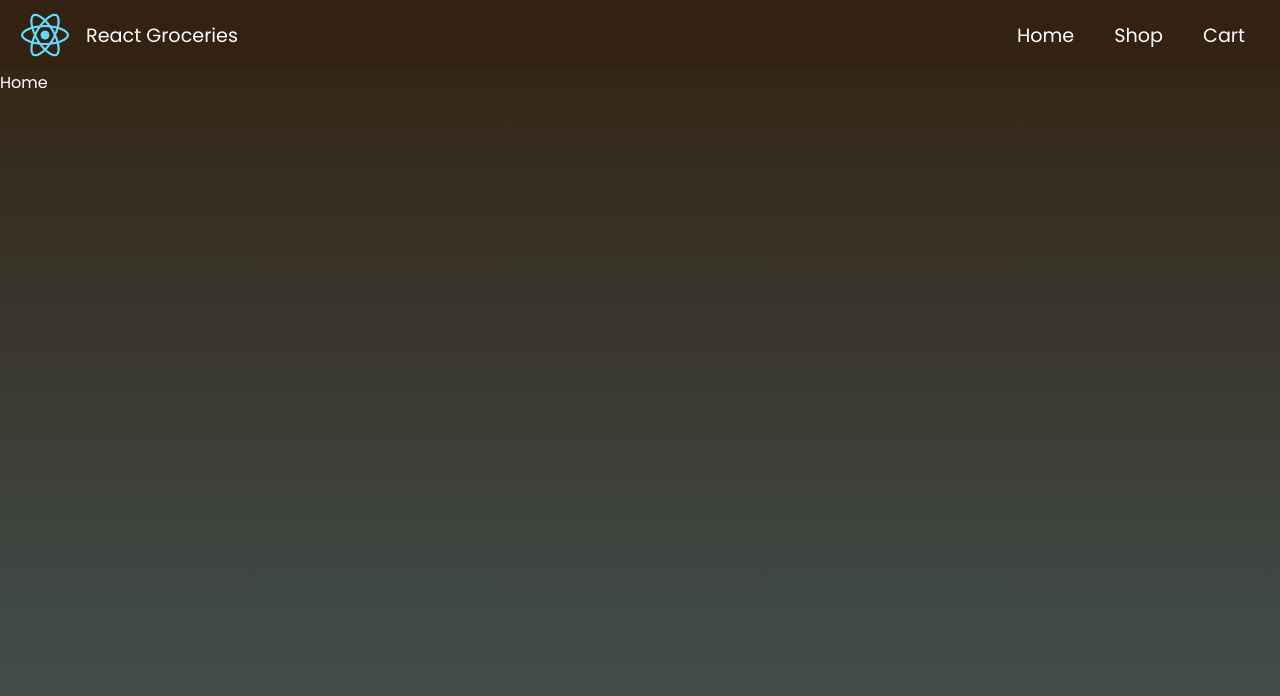
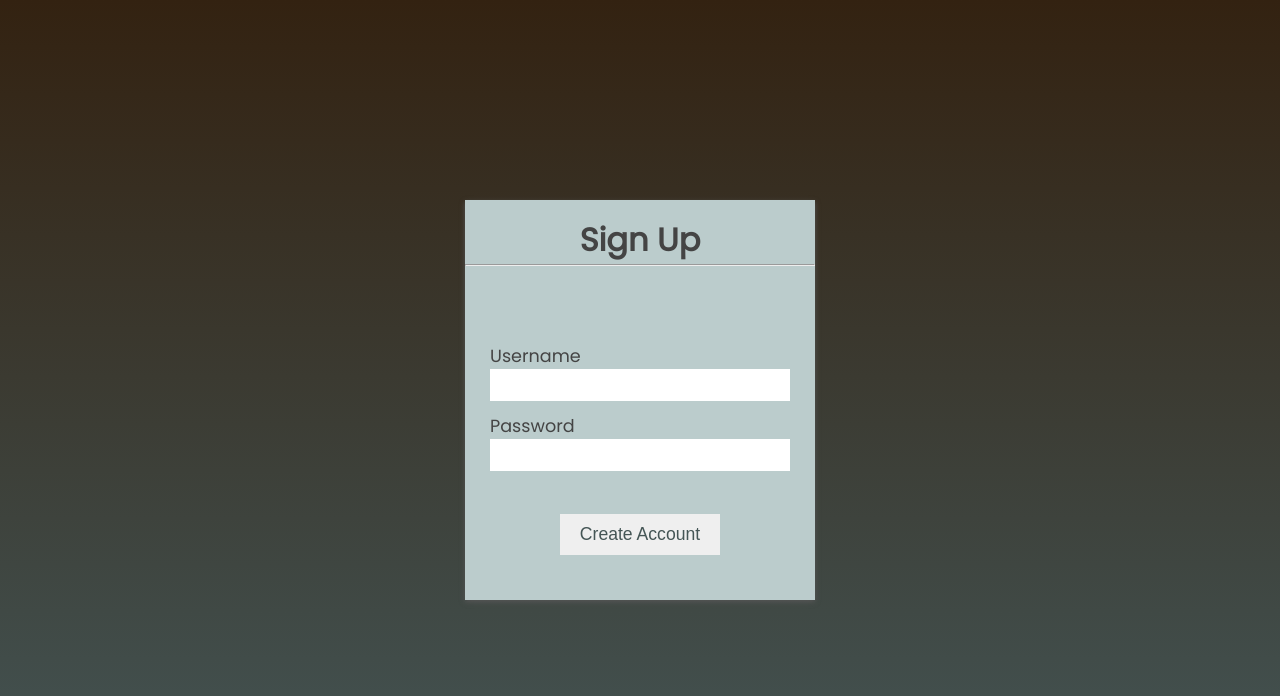
Before and after one commit to lesterfernandez/ecommerce-react, a React (Create React App) app: page / in a window 1280 px wide. Shown: the top 696 px of the page. Built offline with nearby package versions, Linux system fonts and the light colour scheme.

Commit message:
added signup page

```diff
--- a/src/App.js
+++ b/src/App.js
@@ -1,14 +1,22 @@
+import { useState } from "react";
+import { BrowserRouter as Router } from "react-router-dom";
+import Content from "./components/Content";
 import Nav from "./components/Nav";
-import Content from "./components/Content";
-import { BrowserRouter as Router } from "react-router-dom";
+import Signup from "./components/Signup";
 
 function App() {
+  const [username, setUsername] = useState(localStorage.getItem("username"));
+
   return (
     <div className="App">
-      <Router>
-        <Nav />
-        <Content />
-      </Router>
+      {username === null ? (
+        <Signup setUsername={setUsername} />
+      ) : (
+        <Router>
+          <Nav />
+          <Content username={username} />
+        </Router>
+      )}
     </div>
   );
 }
--- /dev/null
+++ b/src/components/Signup.js
@@ -0,0 +1,45 @@
+import StyledSignup from "./styled/Signup.styled";
+import StyledSignupForm from "./styled/SignupForm.styled";
+import useForm from "./useForm";
+
+const Signup = ({ setUsername }) => {
+  const [values, handleChange] = useForm({ username: "", password: "" });
+
+  const submitForm = e => {
+    e.preventDefault();
+    localStorage.setItem("username", values.username);
+    setUsername(values.username);
+  };
+
+  return (
+    <StyledSignup>
+      <StyledSignupForm onSubmit={submitForm}>
+        <h1>Sign Up</h1>
+        <hr></hr>
+        <div>
+          <label>
+            Username
+            <input
+              type="text"
+              name="username"
+              value={values.username}
+              onChange={handleChange}
+            />
+          </label>
+          <label>
+            Password
+            <input
+              type="password"
+              name="password"
+              value={values.password}
+              onChange={handleChange}
+            />
+          </label>
+          <button type="submit">Create Account</button>
+        </div>
+      </StyledSignupForm>
+    </StyledSignup>
+  );
+};
+
+export default Signup;
--- /dev/null
+++ b/src/components/styled/Signup.styled.js
@@ -0,0 +1,12 @@
+import styled from "styled-components";
+
+const Signup = styled.div`
+  height: 100vh;
+  width: 100%;
+  display: flex;
+  justify-content: center;
+  align-items: center;
+  color: #444;
+`;
+
+export default Signup;
--- /dev/null
+++ b/src/components/styled/SignupForm.styled.js
@@ -0,0 +1,55 @@
+import styled from "styled-components";
+
+const SignupForm = styled.form`
+  background-color: #bcc;
+  height: 50%;
+  width: 95%;
+  max-width: 350px;
+  box-shadow: 0px 2px 5px #555;
+  display: flex;
+  flex-direction: column;
+
+  h1 {
+    margin-top: 1rem;
+    width: 100%;
+    text-align: center;
+  }
+  div {
+    margin: auto;
+    display: flex;
+    flex-direction: column;
+    gap: 0.7rem;
+    justify-content: center;
+    align-items: center;
+    width: 90%;
+    max-width: 300px;
+
+    label {
+      font-size: 1.1rem;
+    }
+
+    input {
+      padding: 5px 10px;
+      font-size: 1.2rem;
+      width: 100%;
+      outline: 0;
+      border: 0;
+      color: #233;
+    }
+
+    button {
+      position: relative;
+      top: 2rem;
+      color: #455;
+      font-size: 1.1rem;
+      padding: 10px 20px;
+      outline: 0;
+      border: 0;
+      appearance: none;
+      --moz-appearance: none;
+      --webkit-appearance: none;
+    }
+  }
+`;
+
+export default SignupForm;
--- /dev/null
+++ b/src/components/useForm.js
@@ -0,0 +1,17 @@
+import { useState } from "react";
+
+const useForm = initialValues => {
+  const [values, setValues] = useState(initialValues);
+
+  return [
+    values,
+    e => {
+      setValues({
+        ...values,
+        [e.target.name]: e.target.value,
+      });
+    },
+  ];
+};
+
+export default useForm;
```
